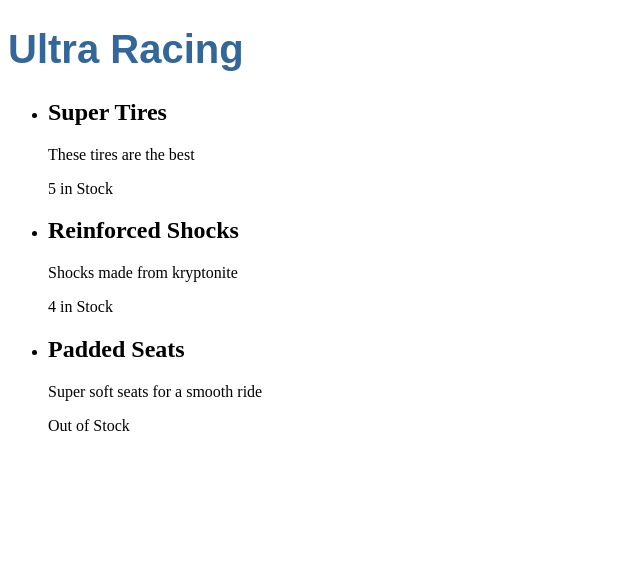
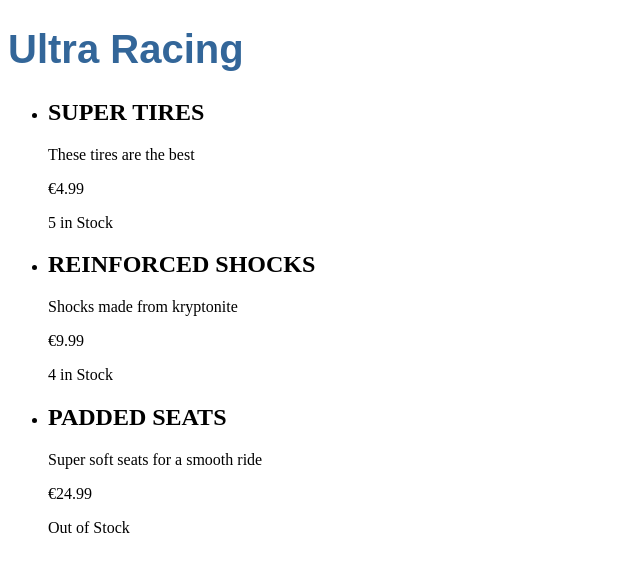
Before and after one commit to anastminsk/ultra-racing-angular, an Angular app: page / in a window 1280 px wide. Shown: the top 572 px of the page, without its empty margins (0-640 px from the left). Built offline with nearby package versions, Linux system fonts and the light colour scheme.

Commit message:
feature: add pipes

```diff
--- a/src/app/app.component.ts
+++ b/src/app/app.component.ts
@@ -5,8 +5,9 @@ import { Component } from '@angular/core';
   template: `<h1>{{title}}</h1>
     <ul>
       <li *ngFor="let carPart of carParts">
-        <h2>{{carPart.name}}</h2>
+        <h2>{{carPart.name | uppercase}}</h2>
         <p>{{carPart.description}}</p>
+        <p>{{carPart.price | currency:'EUR':true}}</p>
         <p *ngIf="carPart.inStock > 0">{{carPart.inStock}} in Stock</p>
         <p *ngIf="carPart.inStock === 0">Out of Stock</p>
       </li>
@@ -21,18 +22,21 @@ export class AppComponent {
     "id": 1,
     "name": "Super Tires",
     "description": "These tires are the best",
-    "inStock": 5
+    "inStock": 5,
+    "price": 4.99
   },
   {
     "id": 2,
     "name": "Reinforced Shocks",
     "description": "Shocks made from kryptonite",
-    "inStock": 4
+    "inStock": 4,
+    "price": 9.99
   },
   {
     "id": 3,
     "name": "Padded Seats",
     "description": "Super soft seats for a smooth ride",
-    "inStock": 0
+    "inStock": 0,
+    "price": 24.99
   }];
 }
```
